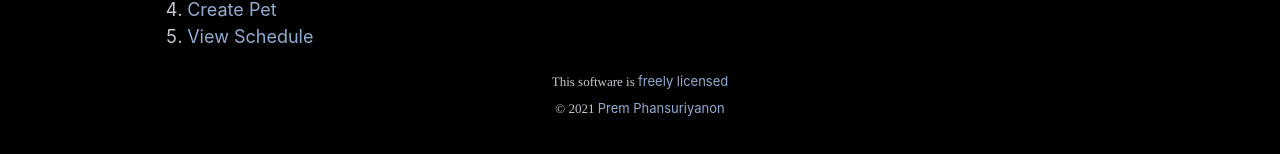
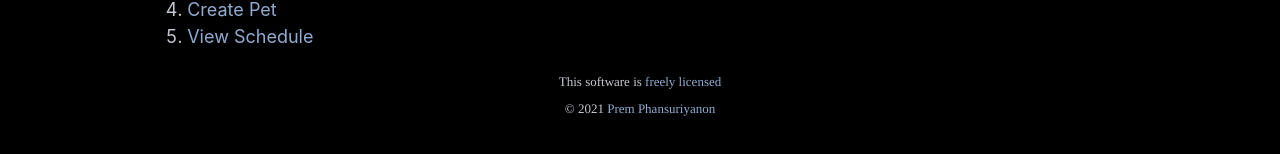
Before and after one commit to artnoi43/doggovac, a React (Create React App) app in the folder frontend/: page / in a window 1280 px wide. Shown: the part 472-626 px from the top of the page. Built offline with nearby package versions, Linux system fonts and the light colour scheme.

Commit message:
Updated CSS

```diff
--- a/frontend/src/index.css
+++ b/frontend/src/index.css
@@ -19,7 +19,8 @@ body {
 	font-family: -apple-system, BlinkMacSystemFont, sans-serif;
 }
 
-footer p {
+footer > p,
+footer > p > a {
 	font-family: Times;
 	font-size: small;
 }
```
